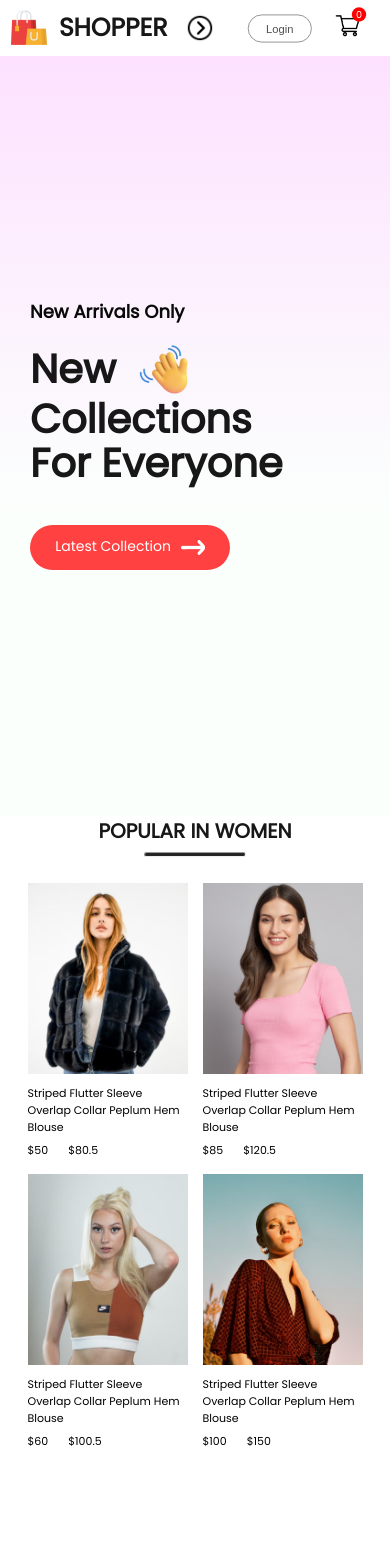
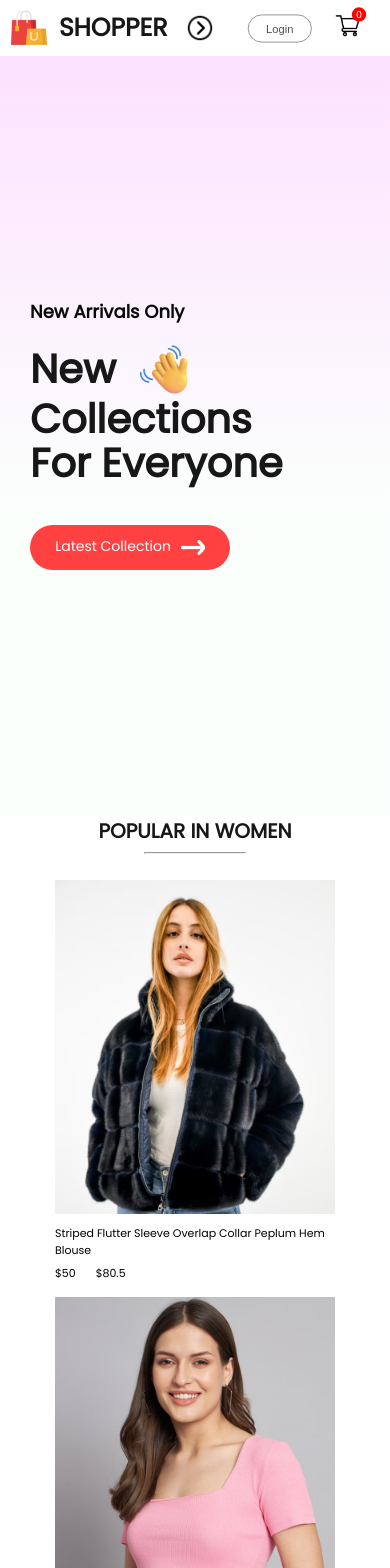
Before and after one commit to BillyNutty/e-commerce, a React (Create React App) app: page / in a window 390 px wide. Shown: the top 1568 px of the page. Built offline with nearby package versions, Linux system fonts and the light colour scheme.

Commit message:
adjustments

```diff
--- a/src/Components/CartItems/CartItems.css
+++ b/src/Components/CartItems/CartItems.css
@@ -73,6 +73,7 @@
 }
 
 .cartitems-promocode{
+    display: none;
     flex: 1;
     font-size: 16px;
     font-weight: 500;
@@ -83,6 +84,7 @@
 }
 
 .cartitems-promobox{
+    display: none;
     width: 504px;
     margin-top: 15px;
     padding-left: 20px;
--- a/src/Components/Footer/Footer.css
+++ b/src/Components/Footer/Footer.css
@@ -76,8 +76,10 @@ gap: 20px;
     font-size: 25px;
    }
    .footer-links {
+    flex-direction: column;
+    align-items: center;
     font-size: 14px;
-    gap: 10px;
+    gap: 15px;
     width: 360px;
 
    }
--- a/src/Components/Item/Item.css
+++ b/src/Components/Item/Item.css
@@ -73,10 +73,10 @@
 
 @media(max-width: 500px) {
     .item {
-        width: 160px;
+        width: 280px;
         font-size: 11px;
     }
     .item img {
-        width: 160px;
+        width: 280px;
     }
 }
--- a/src/Components/NewCollections/NewCollections.css
+++ b/src/Components/NewCollections/NewCollections.css
@@ -72,8 +72,7 @@
 @media(max-width: 500px) {
     .collections {
         display: grid;
-        grid-template-columns: 1fr 1fr;
+        grid-template-columns: 1fr;
         gap: 15px;
-        width: 335px;
     }
 }
--- a/src/Components/Popular/Popular.css
+++ b/src/Components/Popular/Popular.css
@@ -78,12 +78,11 @@
 @media(max-width: 500px) {
     .popular {
         height: 90vh;
-        margin-bottom: 100px;
+        margin-bottom: 1150px;
     }
     .popular-item {
         display: grid;
-        grid-template-columns: 1fr 1fr;
+        grid-template-columns: 1fr;
         gap: 15px;
-        width: 335px;
     }
 }
--- a/src/Pages/CSS/ShopCategory.css
+++ b/src/Pages/CSS/ShopCategory.css
@@ -92,8 +92,7 @@
 
 @media(max-width: 500px) {
     .shopcategory-products {
-        grid-template-columns: 1fr 1fr;
-        width: 335px;
+        grid-template-columns: 1fr;
         gap: 15px;
     }
 }
```
